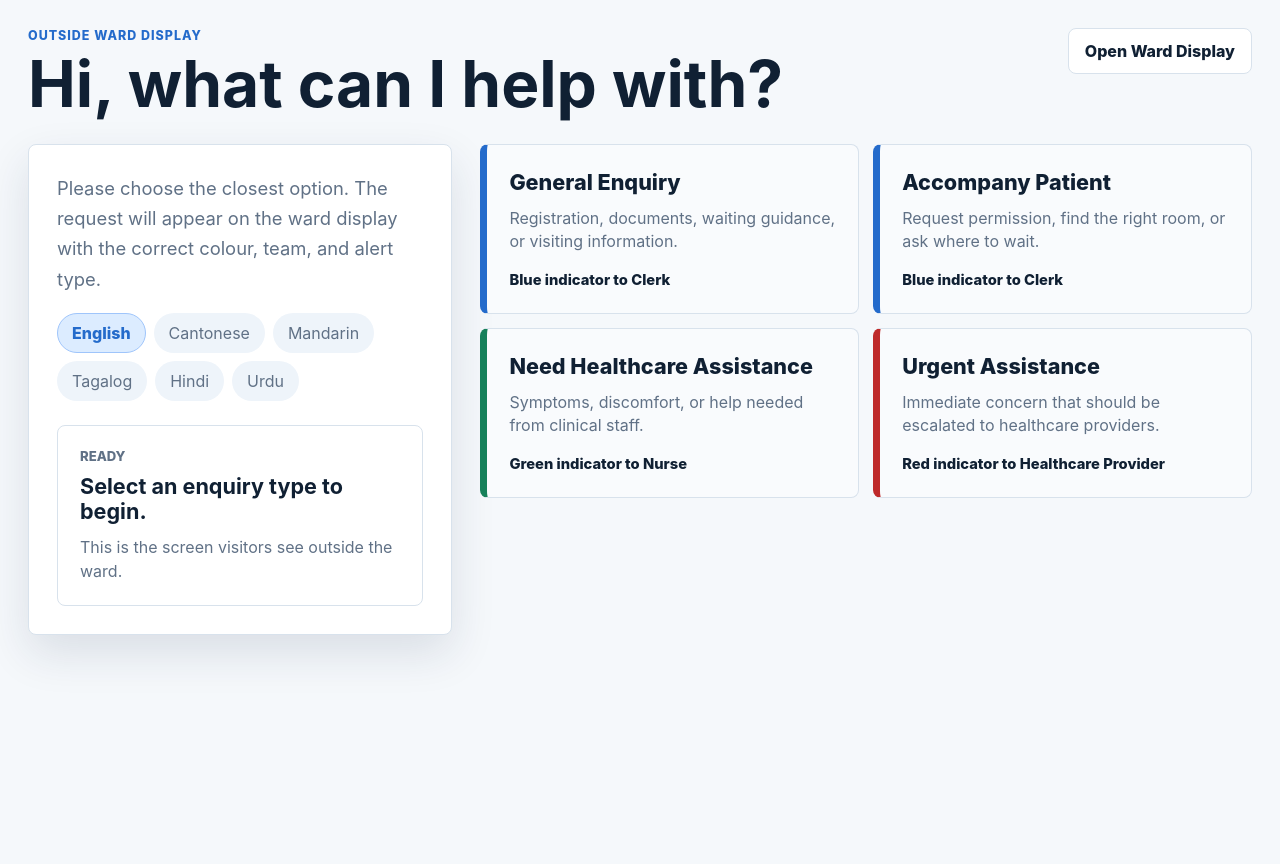
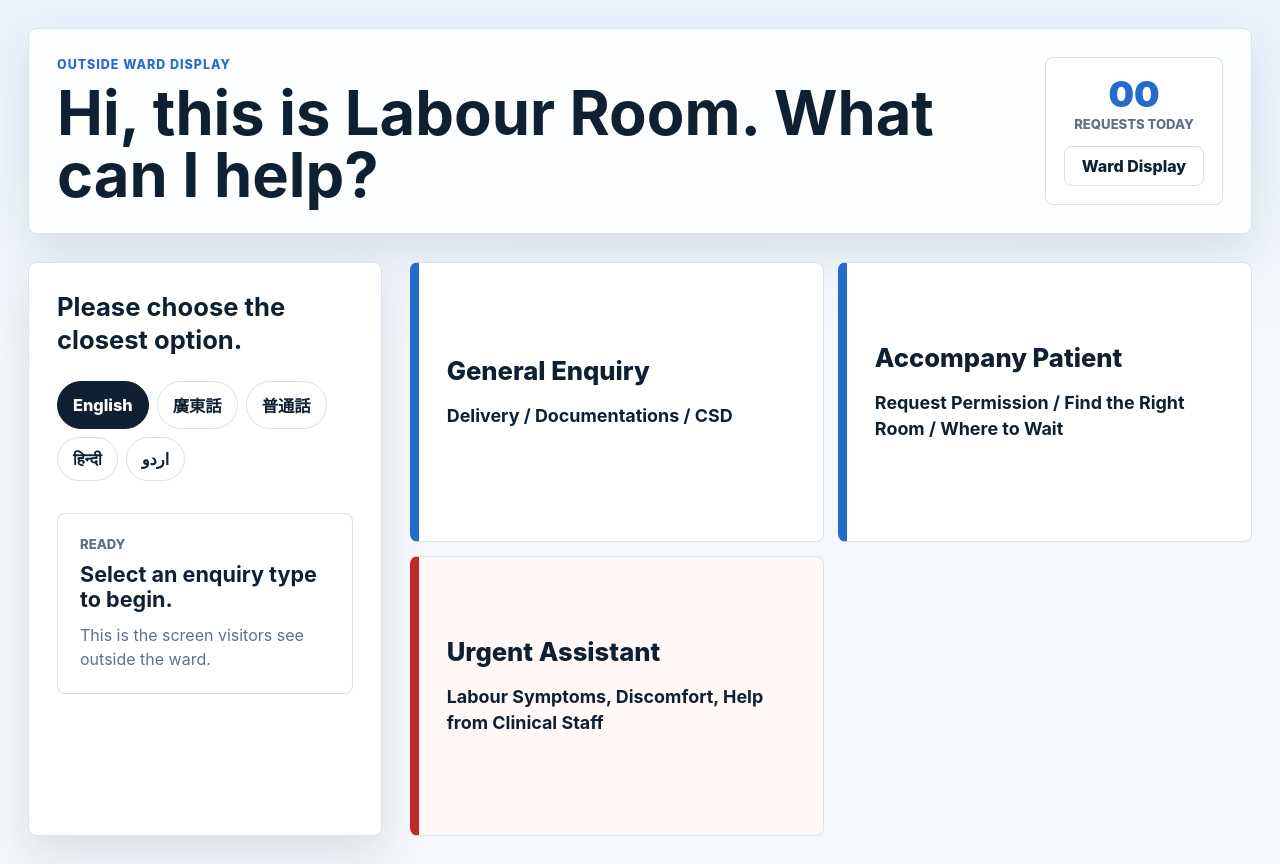
Before and after one commit to ninabun/smart-reception, a Next.js app: page /outside in a window 1280 px wide. Before the commit the page ends 800 px from the top, so only its background shows below. Built offline with nearby package versions, Linux system fonts and the light colour scheme.

Commit message:
Refine outside ward display

```diff
--- a/app/globals.css
+++ b/app/globals.css
@@ -142,7 +142,125 @@ button {
 }
 
 .outside-grid {
-  grid-template-columns: repeat(2, minmax(250px, 1fr));
+  grid-template-columns: repeat(3, minmax(220px, 1fr));
+}
+
+.outside-display {
+  background:
+    linear-gradient(180deg, rgba(231, 241, 255, 0.78), rgba(245, 248, 251, 0.94) 42%),
+    var(--page);
+}
+
+.outside-display .display-topbar {
+  align-items: center;
+  background: rgba(255, 255, 255, 0.82);
+  border: 1px solid var(--line);
+  border-radius: 8px;
+  box-shadow: var(--shadow);
+  padding: 28px;
+}
+
+.outside-display .display-topbar h1 {
+  font-size: clamp(2.4rem, 4.8vw, 5.6rem);
+  line-height: 1;
+  max-width: 940px;
+}
+
+.outside-status {
+  align-items: center;
+  background: #ffffff;
+  border: 1px solid var(--line);
+  border-radius: 8px;
+  display: grid;
+  gap: 4px;
+  min-width: 178px;
+  padding: 18px;
+  text-align: center;
+}
+
+.outside-status span {
+  color: var(--blue);
+  font-size: 2.25rem;
+  font-weight: 950;
+  line-height: 1;
+}
+
+.outside-status p {
+  color: var(--muted);
+  font-size: 0.82rem;
+  font-weight: 850;
+  margin: 0 0 10px;
+  text-transform: uppercase;
+}
+
+.outside-status .screen-link {
+  padding: 9px 12px;
+}
+
+.outside-display .visitor-layout {
+  align-items: stretch;
+  grid-template-columns: 0.42fr 1fr;
+}
+
+.outside-display .visitor-copy {
+  align-content: start;
+  display: grid;
+}
+
+.outside-display .visitor-copy > p {
+  color: var(--ink);
+  font-size: clamp(1.35rem, 2vw, 2rem);
+  font-weight: 750;
+  line-height: 1.28;
+  margin-bottom: 24px;
+}
+
+.outside-display .language-row {
+  margin-bottom: 4px;
+}
+
+.outside-display .language {
+  background: #ffffff;
+  border-color: var(--line);
+  color: var(--ink);
+  font-size: 1.02rem;
+  font-weight: 750;
+  padding: 11px 15px;
+}
+
+.outside-display .language.active {
+  background: var(--ink);
+  border-color: var(--ink);
+  color: #ffffff;
+}
+
+.outside-display .request-card {
+  background: #ffffff;
+  border-left-width: 9px;
+  min-height: 280px;
+  padding: 28px;
+}
+
+.outside-display .request-title {
+  font-size: clamp(1.55rem, 2vw, 2.1rem);
+  letter-spacing: 0;
+  line-height: 1.08;
+  margin-bottom: 18px;
+}
+
+.outside-display .request-helper {
+  color: var(--ink);
+  font-size: clamp(1.08rem, 1.4vw, 1.35rem);
+  font-weight: 700;
+  line-height: 1.45;
+}
+
+.outside-display .request-card.urgent {
+  background: #fff8f6;
+}
+
+.outside-display .visitor-confirmation {
+  margin-top: 28px;
 }
 
 .visitor-confirmation {
@@ -654,6 +772,14 @@ h3 {
     grid-template-columns: 1fr;
   }
 
+  .outside-display .visitor-layout {
+    grid-template-columns: 1fr;
+  }
+
+  .outside-grid {
+    grid-template-columns: 1fr;
+  }
+
   .kiosk-panel {
     min-height: auto;
   }
@@ -682,6 +808,10 @@ h3 {
   .future-grid,
   .display-shell {
     padding: 18px;
+  }
+
+  .outside-display .display-topbar {
+    padding: 20px;
   }
 
   .kiosk-panel,
@@ -716,4 +846,8 @@ h3 {
   .request-card {
     min-height: 150px;
   }
+
+  .outside-display .request-card {
+    min-height: 210px;
+  }
 }
--- a/app/outside/page.tsx
+++ b/app/outside/page.tsx
@@ -2,11 +2,19 @@
 
 import Link from "next/link";
 import { useEffect, useState } from "react";
-import { readRequests, requestOptions, saveRequests, type ReceptionRequest } from "../reception-data";
+import {
+  filterTodayRequests,
+  getTodayKey,
+  languageOptions,
+  readRequests,
+  requestOptions,
+  saveRequests,
+  type ReceptionRequest
+} from "../reception-data";
 
 export default function OutsideDisplay() {
   const [requests, setRequests] = useState<ReceptionRequest[]>([]);
-  const [selectedLanguage, setSelectedLanguage] = useState("English");
+  const [selectedLanguage, setSelectedLanguage] = useState("english");
   const [lastRequest, setLastRequest] = useState<ReceptionRequest | null>(null);
 
   useEffect(() => {
@@ -23,6 +31,7 @@ export default function OutsideDisplay() {
       tone: option.tone,
       priority: option.priority,
       status: "Waiting",
+      createdDate: getTodayKey(),
       createdAt: new Intl.DateTimeFormat("en", {
         hour: "2-digit",
         minute: "2-digit",
@@ -39,34 +48,36 @@ export default function OutsideDisplay() {
   const confirmation = lastRequest
     ? requestOptions.find((option) => option.kind === lastRequest.kind)?.confirmation
     : null;
+  const todayRequests = filterTodayRequests(requests);
 
   return (
     <main className="display-shell outside-display">
       <header className="display-topbar">
         <div>
           <p className="eyebrow">Outside ward display</p>
-          <h1>Hi, what can I help with?</h1>
+          <h1>Hi, this is Labour Room. What can I help?</h1>
         </div>
-        <Link className="screen-link" href="/ward">
-          Open Ward Display
-        </Link>
+        <div className="outside-status">
+          <span>{String(todayRequests.length).padStart(2, "0")}</span>
+          <p>Requests today</p>
+          <Link className="screen-link" href="/ward">
+            Ward Display
+          </Link>
+        </div>
       </header>
 
       <section className="visitor-layout">
         <div className="visitor-copy">
-          <p>
-            Please choose the closest option. The request will appear on the ward display with the
-            correct colour, team, and alert type.
-          </p>
+          <p>Please choose the closest option.</p>
           <div className="language-row" aria-label="Language selection">
-            {["English", "Cantonese", "Mandarin", "Tagalog", "Hindi", "Urdu"].map((language) => (
+            {languageOptions.map((language) => (
               <button
-                className={selectedLanguage === language ? "language active" : "language"}
-                key={language}
-                onClick={() => setSelectedLanguage(language)}
+                className={selectedLanguage === language.id ? "language active" : "language"}
+                key={language.id}
+                onClick={() => setSelectedLanguage(language.id)}
                 type="button"
               >
-                {language}
+                {language.label}
               </button>
             ))}
           </div>
@@ -74,7 +85,7 @@ export default function OutsideDisplay() {
             <div className={`visitor-confirmation ${lastRequest.kind}`} role="status">
               <span>{lastRequest.color} alert sent</span>
               <strong>{confirmation}</strong>
-              <p>Request routed to: {lastRequest.team}</p>
+              <p>Please stay close to the reception area.</p>
             </div>
           ) : (
             <div className="visitor-confirmation empty">
@@ -95,9 +106,6 @@ export default function OutsideDisplay() {
             >
               <span className="request-title">{option.label}</span>
               <span className="request-helper">{option.helper}</span>
-              <span className="request-route">
-                {option.color} indicator to {option.team}
-              </span>
             </button>
           ))}
         </div>
--- a/app/reception-data.ts
+++ b/app/reception-data.ts
@@ -1,4 +1,4 @@
-export type RequestKind = "general" | "patient" | "clinical" | "urgent";
+export type RequestKind = "general" | "patient" | "urgent";
 
 export type ReceptionRequest = {
   id: number;
@@ -9,18 +9,22 @@ export type ReceptionRequest = {
   tone: string;
   priority: "Standard" | "High";
   createdAt: string;
+  createdDate: string;
   status: "Waiting" | "Acknowledged";
 };
 
 export const storageKey = "smart-reception-requests";
 
 export const requestOptions: Array<
-  Omit<ReceptionRequest, "id" | "createdAt" | "status"> & { helper: string; confirmation: string }
+  Omit<ReceptionRequest, "id" | "createdAt" | "createdDate" | "status"> & {
+    helper: string;
+    confirmation: string;
+  }
 > = [
   {
     kind: "general",
     label: "General Enquiry",
-    helper: "Registration, documents, waiting guidance, or visiting information.",
+    helper: "Delivery / Documentations / CSD",
     confirmation: "A clerk has been notified. Please wait nearby.",
     team: "Clerk",
     color: "Blue",
@@ -30,7 +34,7 @@ export const requestOptions: Array<
   {
     kind: "patient",
     label: "Accompany Patient",
-    helper: "Request permission, find the right room, or ask where to wait.",
+    helper: "Request Permission / Find the Right Room / Where to Wait",
     confirmation: "A clerk will help with patient accompaniment guidance.",
     team: "Clerk",
     color: "Blue",
@@ -38,19 +42,9 @@ export const requestOptions: Array<
     priority: "Standard"
   },
   {
-    kind: "clinical",
-    label: "Need Healthcare Assistance",
-    helper: "Symptoms, discomfort, or help needed from clinical staff.",
-    confirmation: "A nurse has been notified. Please remain available.",
-    team: "Nurse",
-    color: "Green",
-    tone: "Nurse alert",
-    priority: "Standard"
-  },
-  {
     kind: "urgent",
-    label: "Urgent Assistance",
-    helper: "Immediate concern that should be escalated to healthcare providers.",
+    label: "Urgent Assistant",
+    helper: "Labour Symptoms, Discomfort, Help from Clinical Staff",
     confirmation: "Urgent alert sent. Clinical staff have been notified immediately.",
     team: "Healthcare Provider",
     color: "Red",
@@ -58,6 +52,28 @@ export const requestOptions: Array<
     priority: "High"
   }
 ];
+
+export const languageOptions = [
+  { id: "english", label: "English" },
+  { id: "cantonese", label: "廣東話" },
+  { id: "mandarin", label: "普通話" },
+  { id: "hindi", label: "हिन्दी" },
+  { id: "urdu", label: "اردو" }
+];
+
+export function getTodayKey(date = new Date()) {
+  const year = date.getFullYear();
+  const month = String(date.getMonth() + 1).padStart(2, "0");
+  const day = String(date.getDate()).padStart(2, "0");
+
+  return `${year}-${month}-${day}`;
+}
+
+export function filterTodayRequests(requests: ReceptionRequest[]) {
+  const todayKey = getTodayKey();
+
+  return requests.filter((request) => request.createdDate === todayKey);
+}
 
 export function readRequests() {
   if (typeof window === "undefined") {
```
Also changed, not shown: app/ward/page.tsx (+10 -8 lines).
